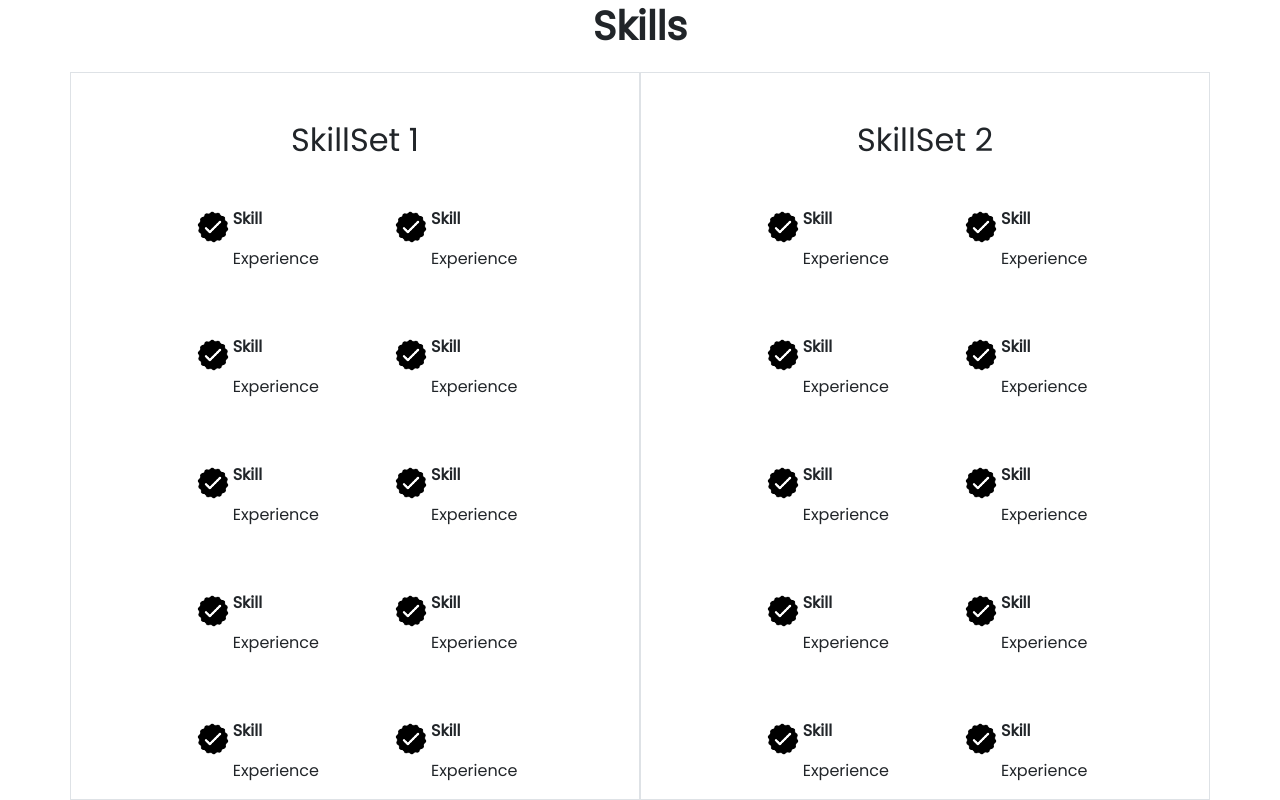
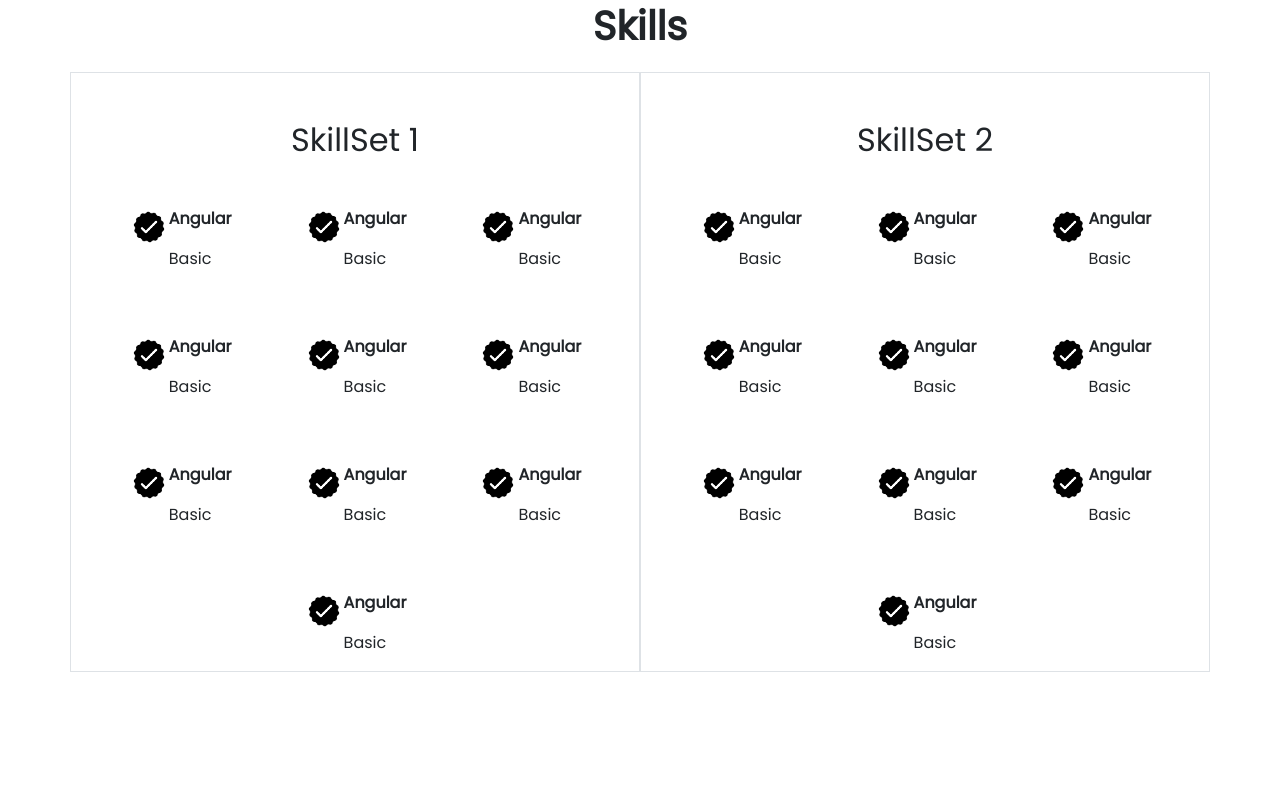
Before and after one commit to AleandroPresta/personal-portfolio-angular, an Angular app in the folder app/: page / in a window 1280 px wide. Shown: the part 1443-2243 px from the top of the page. After the commit the page ends 2115 px from the top, so only its background shows below. Built offline with nearby package versions, Linux system fonts and the light colour scheme.

Commit message:
Added skill and experience on skill-content.component

```diff
--- a/app/src/app/skills/skills-container/skill-content/skill-content.component.html
+++ b/app/src/app/skills/skills-container/skill-content/skill-content.component.html
@@ -1,7 +1,7 @@
 <div class="container d-flex">
     <img src="./assets/checkmark.png" alt="Experience icon" height="40px" />
     <div class="d-flex flex-column">
-        <p class="fw-bold">Skill</p>
-        <p>Experience</p>
+        <p class="fw-bold">{{skill}}</p>
+        <p>{{experience}}</p>
     </div>
 </div>
--- a/app/src/app/skills/skills-container/skill-content/skill-content.component.ts
+++ b/app/src/app/skills/skills-container/skill-content/skill-content.component.ts
@@ -1,4 +1,4 @@
-import { Component } from '@angular/core';
+import { Component, Input } from '@angular/core';
 
 @Component({
   selector: 'app-skill-content',
@@ -9,4 +9,7 @@ import { Component } from '@angular/core';
 })
 export class SkillContentComponent {
 
+  skill: string = 'Angular';
+  experience: string = 'Basic';
+
 }
```
